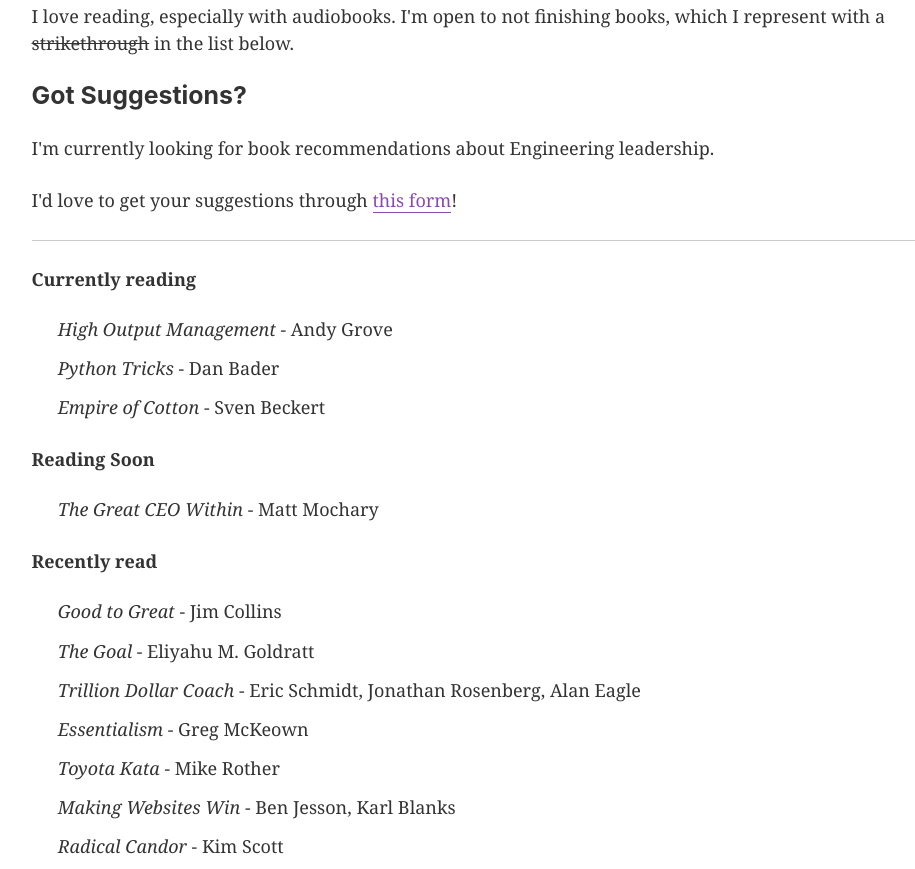
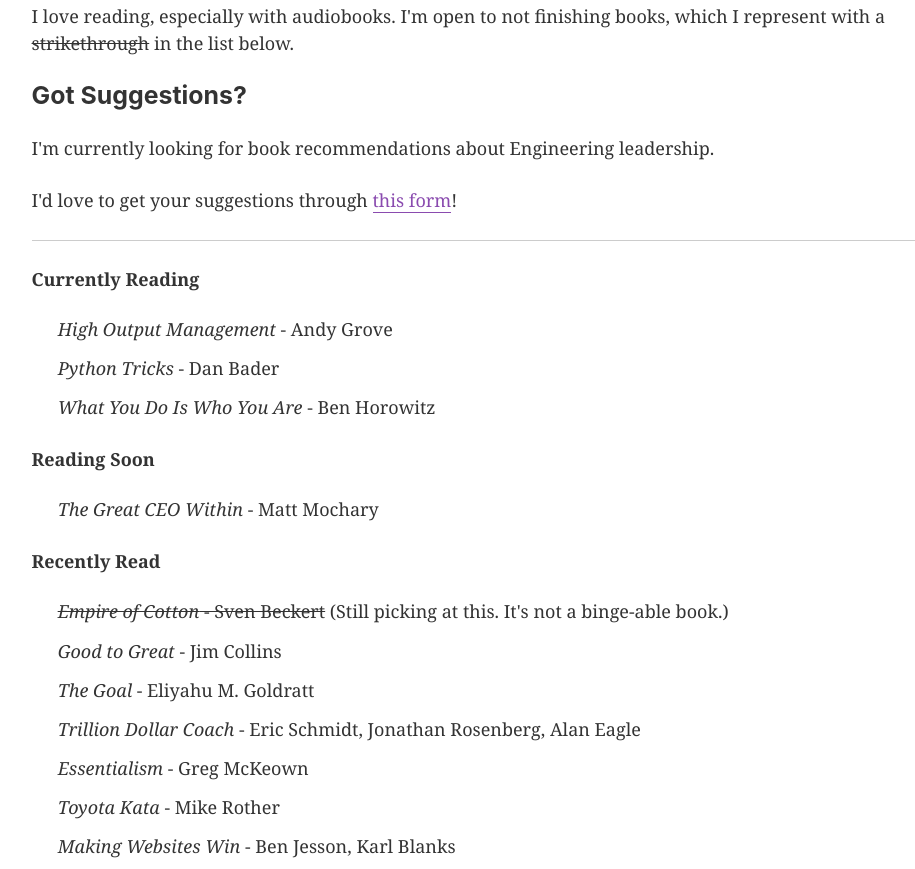
Before and after one commit to render-examples/gatsby-starter-default, a Gatsby site: page /reading in a window 1280 px wide. Shown: the part 211-1080 px from the top of the page, without its empty margins (148-1063 px from the left). Built offline with nearby package versions, Linux system fonts and the light colour scheme; Gatsby itself is replaced by a stand-in of ours.

Commit message:
updates reading

```diff
--- a/src/pages/reading.js
+++ b/src/pages/reading.js
@@ -29,7 +29,7 @@
       !
     </p>
     <hr />
-    <h4>Currently reading</h4>
+    <h4>Currently Reading</h4>
     <ul className="reading">
       <li>
         <i>High Output Management</i> - Andy Grove
@@ -38,7 +38,7 @@
         <i>Python Tricks</i> - Dan Bader
       </li>
       <li>
-        <i>Empire of Cotton</i> - Sven Beckert
+        <i>What You Do Is Who You Are</i> - Ben Horowitz
       </li>
     </ul>
     <h4>Reading Soon</h4>
@@ -47,8 +47,14 @@
         <i>The Great CEO Within</i> - Matt Mochary
       </li>
     </ul>
-    <h4>Recently read</h4>
+    <h4>Recently Read</h4>
     <ul className="reading">
+      <li>
+        <s>
+          <i>Empire of Cotton</i> - Sven Beckert
+        </s>{' '}
+        (Still picking at this. It's not a binge-able book.)
+      </li>
       <li>
         <i>Good to Great</i> - Jim Collins
       </li>
```
